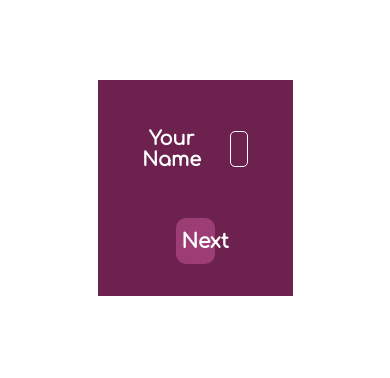
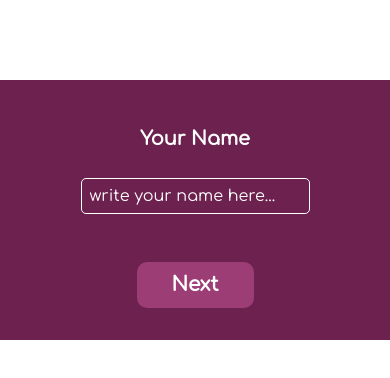
Before and after one commit to Khan2310/Public-Chat-App, a React (Create React App) app: page / in a window 390 px wide. Shown: the top 378 px of the page. Built offline with nearby package versions, Linux system fonts and the light colour scheme.

Commit message:
added Tab bar Icon and Modified CSS and make layout responsive for mobile

```diff
--- a/public/index.html
+++ b/public/index.html
@@ -2,7 +2,7 @@
 <html lang="en">
   <head>
     <meta charset="utf-8" />
-    <!--Your TAB icon place here <link rel="shortcut icon" href="./companyPortfolio.png" /> -->
+    <link rel="shortcut icon" href="./chat_icon.png" />
     <meta
       name="viewport"
       content="width=device-width, initial-scale=1, shrink-to-fit=no"
--- a/src/css/styleChatApp.css
+++ b/src/css/styleChatApp.css
@@ -187,8 +187,7 @@
 }
 
 .message-text-holder:hover {
-  color: black;
-  box-shadow: 10px 5px 1px 0px;
+  box-shadow: 10px 5px 1px 0px rgba(17, 15, 15, 0.829);
 }
 
 .message-time-holder {
@@ -207,7 +206,7 @@
   border-radius: 15px;
   line-height: 15px;
   padding: 5px 15px;
-  color: black;
+  color:rgba(128, 17, 60, 0.753);
   font-family: "Roboto Mono", monospace;
 }
 
@@ -261,3 +260,67 @@
 .style-button-chat:hover {
   background-color: #b53471;
 }
+
+@media screen and (max-width: 1000px) {
+  .chatbox-head-container {
+    width: 100%;
+  }
+}
+
+@media screen and (max-width: 800px) {
+  .chatbox-head-container {
+    width: 100%;
+  }
+
+  .chat-container {
+    margin-top: 0;
+  }
+
+  .persone-name-background {
+    width: 100%;
+  }
+
+}
+
+@media screen and (max-width: 500px) {
+
+  .persone-name-input-area {
+    display: flex;
+    flex-direction: column;
+  }
+
+  .person-name-title {
+    display: flex;
+    text-align: center;
+    justify-content: center;
+    padding-bottom: 1.5em;
+    padding-right: 0em;
+  }
+
+  .person-name-button {
+    width: 30%;
+  }
+
+  .chat-container {
+    margin-top: 0;
+  }
+
+  .message-container {
+    height: calc( 100vh - 105px );
+  }
+
+  .message-text-holder {
+    line-height: 40px;
+    font-size: 1.3em;
+    padding: 5px 10px;
+  }
+
+  /* .message-time-holder {
+    display: flex;
+    flex-direction: column;
+    margin: auto 10px;
+    width: auto;
+    justify-content: flex-end;
+  } */
+
+}
```
Also changed, not shown: public/chat_icon.png (added).
